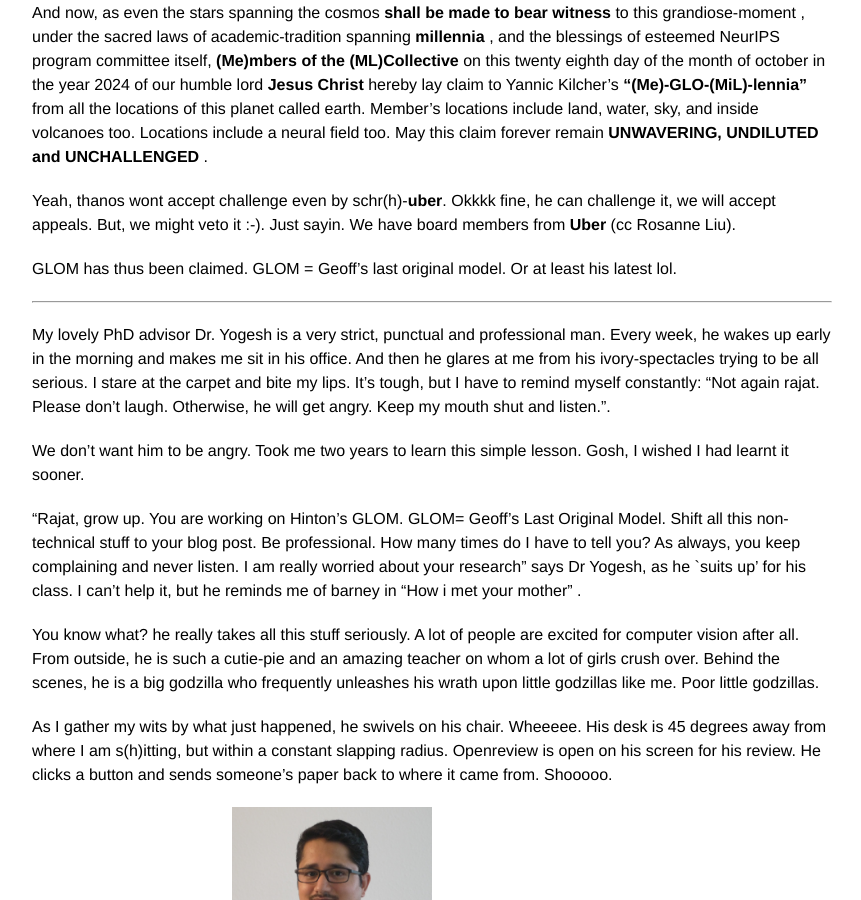
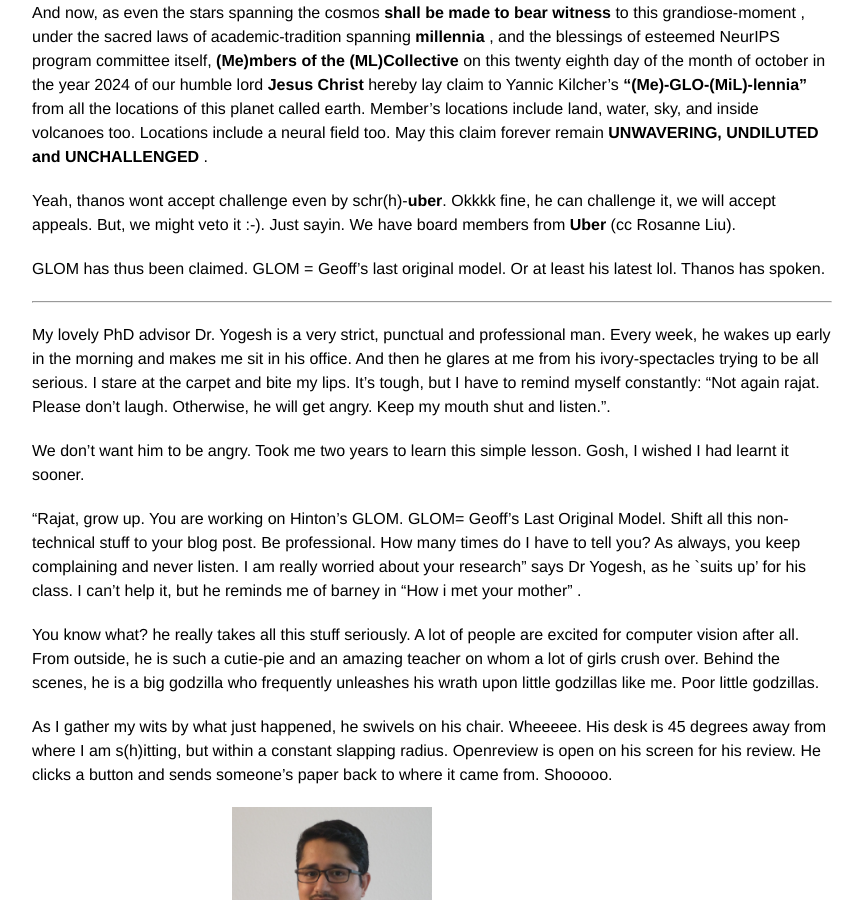
Before and after one commit to rajatmodi62/rajatmodi62.github.io, a Jekyll site: the page built from _posts/2024-10-26-hinton_apm.md, in a window 1280 px wide and 900 px high, scrolled down 1742 px. Shown: the whole window, without its empty margins (208-1069 px from the left). Built offline with Jekyll 4.4.1, drawn with Linux system fonts in a browser that asks for light colours; comment, search, counter and statistics services are not loaded; grey boxes are pictures that could not be loaded.

Commit message:
soft link blog

```diff
--- a/_posts/2024-10-26-hinton_apm.md
+++ b/_posts/2024-10-26-hinton_apm.md
@@ -31,7 +31,7 @@ And now, as even the stars spanning the cosmos <b> shall be made to bear witness
 
 Yeah, thanos wont accept challenge even by schr(h)-<b>uber</b>. Okkkk fine, he can challenge it, we will accept appeals. But, we might veto it :-). Just sayin. We have board members from <b>Uber</b> (cc Rosanne Liu).
 
-GLOM has thus been claimed. GLOM = Geoff's last original model. Or at least his latest lol.
+GLOM has thus been claimed. GLOM = Geoff's last original model. Or at least his latest lol. Thanos has spoken.
 
 ----------------
 
```
